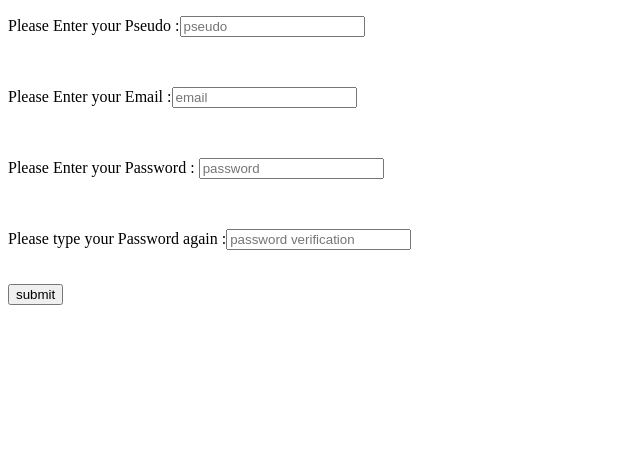
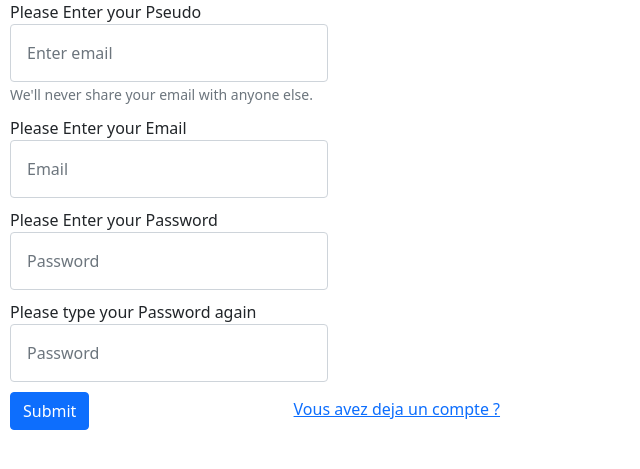
Before and after one commit to AntoineSimonot/centuryProjectPROPRE, a PHP site: template App/View/Login-Register/account-register.html.twig in a window 1280 px wide. Shown: the top 469 px of the page, without its empty margins (0-640 px from the left). Run offline with PHP 8.4, Linux system fonts and the light colour scheme; the template is opened without the code that fills it, so the values that code supplies are empty; some libraries are stand-ins or nearby versions.

Commit message:
Style page Login & Register + Add Winner name in TournamentBracket Page

```diff
--- a/App/Controller/MatchController.php
+++ b/App/Controller/MatchController.php
@@ -134,7 +134,8 @@ class MatchController extends Controller
     $this->renderTemplate('generalData/tournament-brackets.html.twig', [
         'tournament' => $tournament,
         'Admin' => isset($_SESSION["admin"]),
-        'urlId' => $this->getUrlId()
+        'urlId' => $this->getUrlId(),
+        'winner' => $matchInfo
     ]);
 }
 }
--- a/App/View/Login-Register/account-register.html.twig
+++ b/App/View/Login-Register/account-register.html.twig
@@ -5,15 +5,45 @@
     <meta name="viewport"
           content="width=device-width, user-scalable=no, initial-scale=1.0, maximum-scale=1.0, minimum-scale=1.0">
     <meta http-equiv="X-UA-Compatible" content="ie=edge">
+    <link rel="stylesheet" href="/styleLoginRegister.css">
+    <link href="https://cdn.jsdelivr.net/npm/bootstrap@5.0.0-beta3/dist/css/bootstrap.min.css" rel="stylesheet" integrity="sha384-eOJMYsd53ii+scO/bJGFsiCZc+5NDVN2yr8+0RDqr0Ql0h+rP48ckxlpbzKgwra6" crossorigin="anonymous">
     <title>Document</title>
 </head>
 <body>
-    <form action="/account/registration" method="POST">
+    <!-- <form action="/account/registration" method="POST">
         <p> Please Enter your Pseudo :<input type="text" name="pseudo" value="" placeholder="pseudo"> </p> <br>
         <p> Please Enter your Email :<input type="text" name="emailCreation" value="" placeholder="email"> </p> <br>
         <p> Please Enter your Password : <input type="password" name="passwordCreation" value="" placeholder="password"></p><br>
         <p> Please type your Password again :<input type="password" name="passwordVerification" value="" placeholder="password verification"> </p><br>
         <input type="submit" value="submit">
+    </form> -->
+
+    <form action="/account/registration" method="POST" class="formLogin">
+        <div class="form-group">
+          <label for="exampleInputEmail1">Please Enter your Pseudo </label>
+          <input type="text" name="pseudo" class="form-control w-25 p-3" id="exampleInputEmail1" aria-describedby="emailHelp" placeholder="Enter email" >
+          <small id="emailHelp" class="form-text text-muted">We'll never share your email with anyone else.</small>
+        </div>
+
+        <div class="form-group">
+          <label for="exampleInputPassword1">Please Enter your Email</label>
+          <input type="text" name="emailCreation" class="form-control w-25 p-3" id="exampleInputPassword1" placeholder="Email"  >
+        </div>
+
+        <div class="form-group">
+            <label for="exampleInputPassword1">Please Enter your Password </label>
+            <input type="password" name="passwordCreation" class="form-control w-25 p-3" id="exampleInputPassword1" placeholder="Password"  >
+          </div>
+
+        <div class="form-group">
+            <label for="exampleInputPassword1">Please type your Password again</label>
+            <input type="password" name="passwordVerification" class="form-control w-25 p-3" id="exampleInputPassword1" placeholder="Password"  >
+        </div>
+
+        <button type="submit" class="btn btn-primary">Submit</button>
+        <a href="/account/login">Vous avez deja un compte ?</a>
     </form>
+
+
 </body>
 </html>
--- /dev/null
+++ b/public/styleLoginRegister.css
@@ -0,0 +1,11 @@
+.form-group{
+    padding-bottom: 10px;
+}
+
+.formLogin{
+    margin-left: 10px;
+}
+
+.formLogin > a{
+    margin-left: 200px;
+}
```
Also changed, not shown: App/View/Login-Register/account-login.html.twig (+14 -5 lines), App/View/generalData/tournament-brackets.html.twig (+8 -1 lines).
